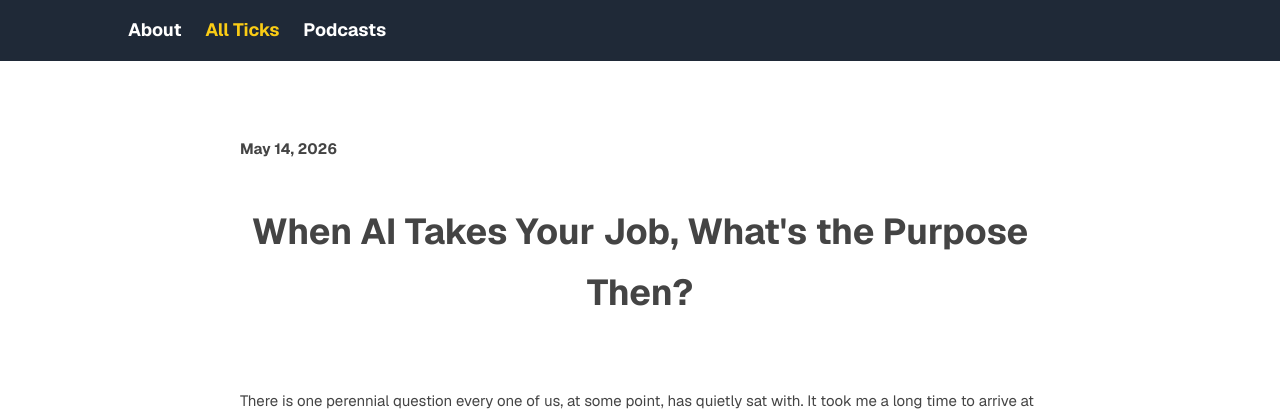
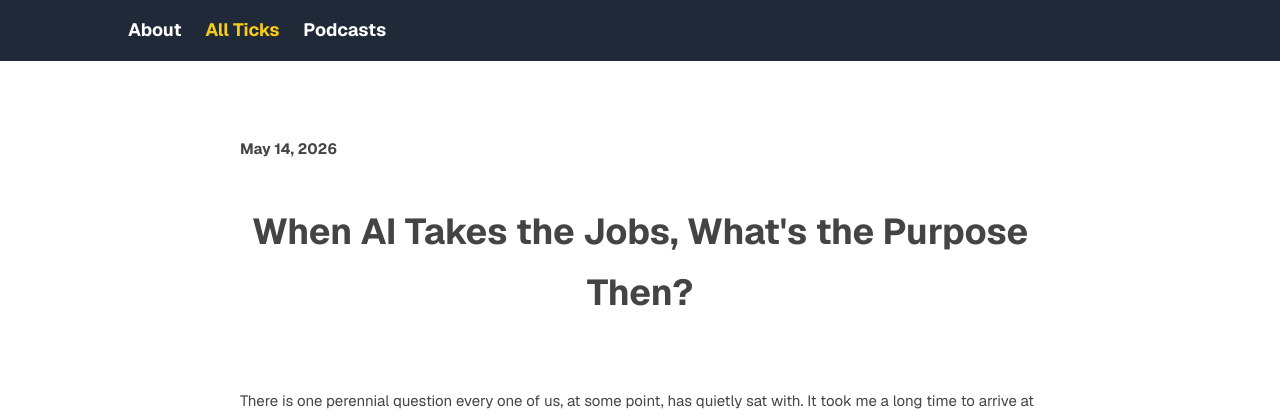
Before and after one commit to trmanish/trmanish.github.io, a Jekyll site: the page built from _posts/2026-05-14-the-purpose-of-life-is-people-letting-them-go-is-the-goal.md, in a window 1280 px wide and 900 px high. Shown: the top 411 px of the window. Built offline with Jekyll 4.4.1, drawn with Linux system fonts in a browser that asks for light colours.

Commit message:
Drop Your from title

```diff
--- a/_posts/2026-05-14-the-purpose-of-life-is-people-letting-them-go-is-the-goal.md
+++ b/_posts/2026-05-14-the-purpose-of-life-is-people-letting-them-go-is-the-goal.md
@@ -1,12 +1,12 @@
 ---
-title: "When AI Takes Your Job, What's the Purpose Then?"
+title: "When AI Takes the Jobs, What's the Purpose Then?"
 date: 2026-05-14
 layout: post
 published: true
 ---
 
 <div align="center">
-  <h1><strong>When AI Takes Your Job, What's the Purpose Then?</strong></h1>
+  <h1><strong>When AI Takes the Jobs, What's the Purpose Then?</strong></h1>
 </div>
 
 <br> <!-- Adds extra spacing -->
```
